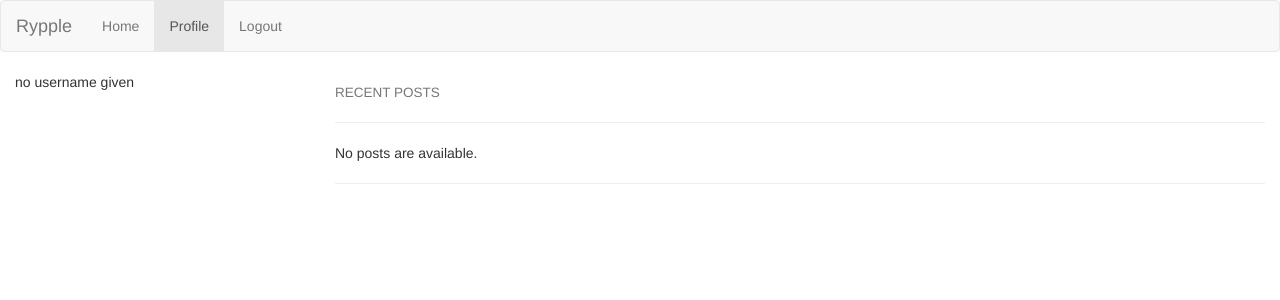
After one commit to keerthanss/microblog, a Django app: page /microblog/profile/ in a window 1280 px wide. The commit adds this page. Shown: the top 300 px of the page. Run offline with Django 3.2, Linux system fonts and the light colour scheme; data that the repository does not hold is empty; parts of the project's set-up code (start-up, migrations or seed data) failed here and were passed over; some libraries are stand-ins or nearby versions.

Commit message:
Bare minimum frontend

```diff
--- a/mysite/microblog/apis.py
+++ b/mysite/microblog/apis.py
@@ -81,6 +81,7 @@ class PostSaveViewSet(viewsets.ModelViewSet):
 
         queryset = Saves.objects.all().order_by('-timestamp')[:1]
         return queryset
+
 class HomepageViewSet(viewsets.ModelViewSet):
     serializer_class  =PostSerializer
     def get_queryset(self):
--- /dev/null
+++ b/mysite/microblog/templates/microblog/header.html
@@ -0,0 +1,28 @@
+<!DOCTYPE html>
+<html lang="en">
+<head>
+  <title>Rypple - {{title}}</title>
+  <meta charset="utf-8">
+  <meta name="viewport" content="width=device-width, initial-scale=1">
+  <link rel="stylesheet" href="https://maxcdn.bootstrapcdn.com/bootstrap/3.3.7/css/bootstrap.min.css">
+  <script src="https://ajax.googleapis.com/ajax/libs/jquery/3.1.1/jquery.min.js"></script>
+  <script src="https://maxcdn.bootstrapcdn.com/bootstrap/3.3.7/js/bootstrap.min.js"></script>
+</head>
+<body>
+{% block body %}
+<nav class="navbar navbar-default">
+  <div class="container-fluid">
+    <div class="navbar-header">
+    </div>
+    <a class="navbar-brand" href="#">Rypple</a>
+    <ul class="nav navbar-nav">
+      <li {%if isHome%}class="active"{%endif%} ><a href="#">Home</a></li>
+      <li {%ifequal title "Profile"%}class="active"{%endifequal%}><a href="#">Profile</a></li>
+      <li><a href="#">Logout</a></li>
+    </ul>
+  </div>
+</nav>
+
+{% endblock %}
+</body>
+</html>
--- a/mysite/microblog/templates/microblog/profile.html
+++ b/mysite/microblog/templates/microblog/profile.html
@@ -1,41 +1,9 @@
+{% extends 'microblog/header.html' %}
 <!DOCTYPE html>
 <html lang="en">
-<head>
-  <title>Bootstrap Example</title>
-  <meta charset="utf-8">
-  <meta name="viewport" content="width=device-width, initial-scale=1">
-  <link rel="stylesheet" href="https://maxcdn.bootstrapcdn.com/bootstrap/3.3.7/css/bootstrap.min.css">
-  <script src="https://ajax.googleapis.com/ajax/libs/jquery/3.1.1/jquery.min.js"></script>
-  <script src="https://maxcdn.bootstrapcdn.com/bootstrap/3.3.7/js/bootstrap.min.js"></script>
-  <style>
-    /* Set height of the grid so .sidenav can be 100% (adjust if needed) */
-    .row.content {height: 1500px}
-
-    /* Set gray background color and 100% height */
-    .sidenav {
-      background-color: #f1f1f1;
-      height: 100%;
-    }
-
-    /* Set black background color, white text and some padding */
-    footer {
-      background-color: #555;
-      color: white;
-      padding: 15px;
-    }
-
-    /* On small screens, set height to 'auto' for sidenav and grid */
-    @media screen and (max-width: 767px) {
-      .sidenav {
-        height: auto;
-        padding: 15px;
-      }
-      .row.content {height: auto;}
-    }
-  </style>
-</head>
 <body>
-
+  {% block body %}
+  {{block.super}}
 <div class="container-fluid">
   <div class="row content">
     <div class="col-sm-3 sidenav">
@@ -72,13 +40,7 @@
 
       <hr>
 
-
-
-
-
-
-
-
     </div>
   </div>
 </div>
+{%endblock%}
--- a/mysite/microblog/urls.py
+++ b/mysite/microblog/urls.py
@@ -21,9 +21,9 @@ urlpatterns = [
     #url(r'index', views.index, name='index'),
     url(r'^$', views.loginpage, name='index'),
     #url(r'^',include(router.urls)),
-    url(r'views/posts/get', views.getPosts,name='postlist'),
-    url(r'views/profile/', views.getProfile,name='postlist'),
-    url(r'views/saved/', views.getSavedPosts,name='postlist'),
+    url(r'posts/get', views.getPosts,name='postlist'),
+    url(r'profile/', views.getProfile,name='profile'),
+    url(r'saved/', views.getSavedPosts,name='postlist'),
     #url(r'^',include(viewrouter.urls)),
     url(r'^',include(apirouter.urls)),
     #url(r'^api-auth/', include('rest_framework.urls', namespace='rest_framework'))
--- a/mysite/microblog/views.py
+++ b/mysite/microblog/views.py
@@ -1,4 +1,4 @@
-from django.shortcuts import render
+from django.shortcuts import render, redirect
 from django.http import HttpResponse
 from .Serializers import *
 from rest_framework import viewsets
@@ -15,10 +15,11 @@ def loginpage(request):
         #check if either form has data
         if login_form.is_valid():
             data = login_form.cleaned_data
-            authenticate(request,data['username'], data['password'])
+            print authenticate(request,data['username'], data['password'])
             print login_form.cleaned_data
             #TODO: change redirect url
-            return HttpResponseRedirect('/success')
+            #return HttpResponseRedirect('profile')
+            return redirect('profile')
         elif register_form.is_valid():
             data = register_form.cleaned_data
             register(data['r_email'], data['r_username'], data['r_password'])
@@ -53,6 +54,7 @@ def getProfile(request):
     user_details = getUserDetails(username)
     post_set  =getPostDetails(username,None)
     context =   {
+                'title' : 'Profile',
                 'user_details':user_details,
                 'post_set':post_set
                 }
```
